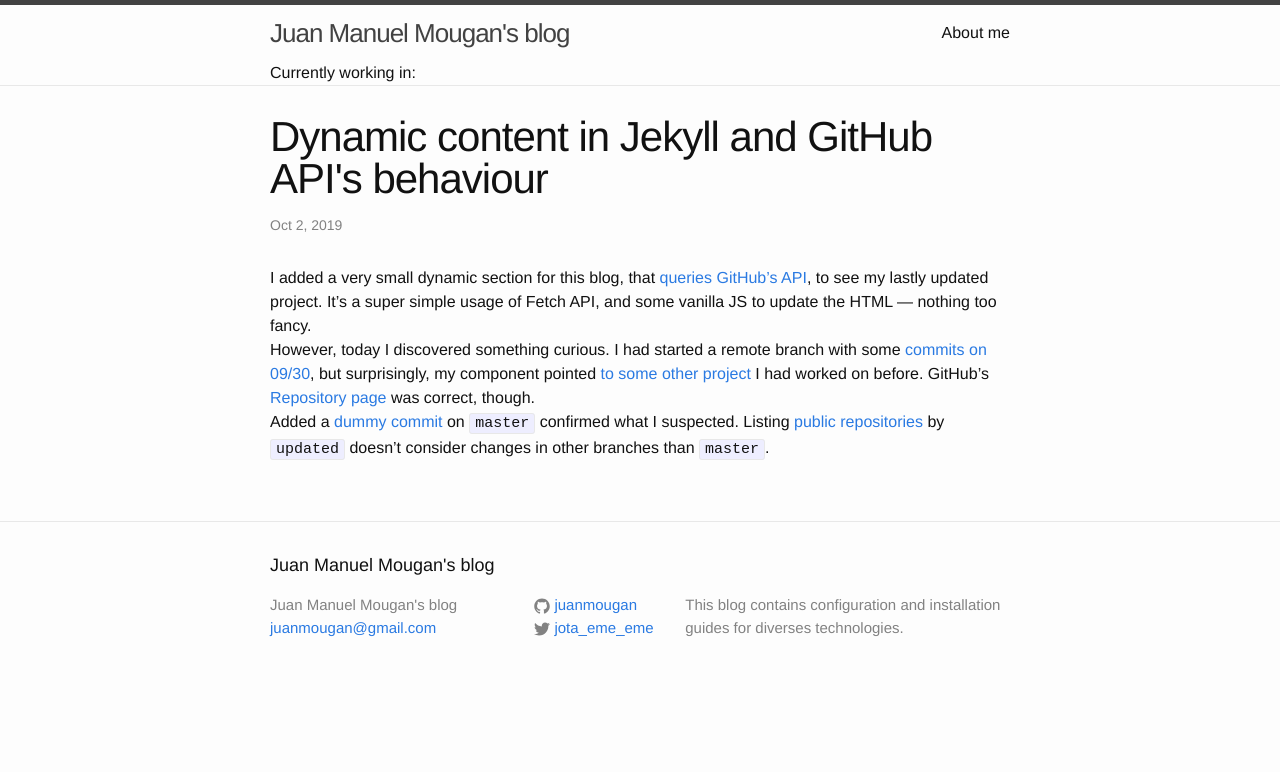
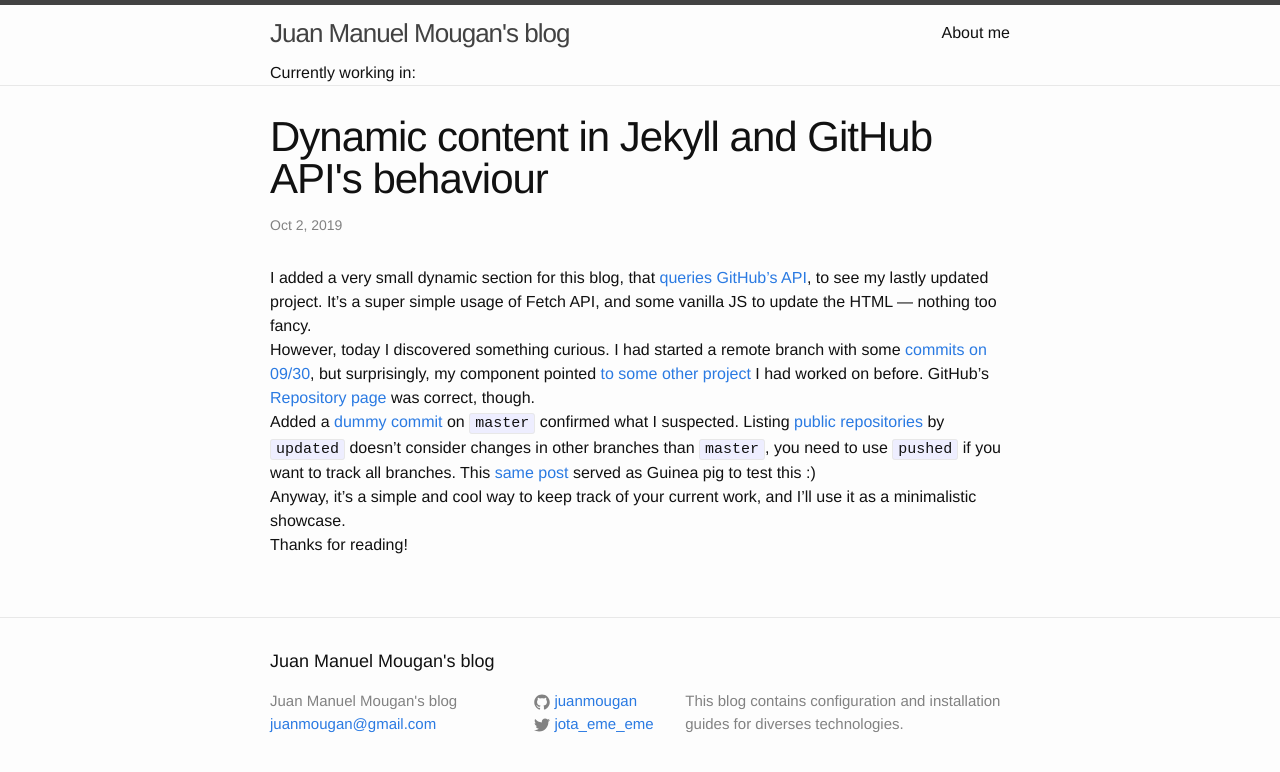
Before and after one commit to juanmougan/juanmougan.github.io, a Jekyll site: the page built from _posts/2019-10-02-dynamic-content-in-jekyll.markdown, in a window 1280 px wide. Shown: the top 772 px of the page. Built offline with Jekyll 4.4.1, drawn with Linux system fonts in a browser that asks for light colours.

Commit message:
Added las paragraph

```diff
--- a/_posts/2019-10-02-dynamic-content-in-jekyll.markdown
+++ b/_posts/2019-10-02-dynamic-content-in-jekyll.markdown
@@ -9,4 +9,6 @@ I added a very small dynamic section for this blog, that [queries GitHub's API](
 update the HTML — nothing too fancy.
 However, today I discovered something curious. I had started a remote branch with some [commits on 09/30](https://github.com/juanmougan/spring-stuff/commit/83333fa4f32451b2d0f0d772fc6e6dc25d565817), but surprisingly, my component pointed [to some other project](https://github.com/juanmougan/estate-webscraper) I had worked on before. GitHub's [Repository page](https://github.com/juanmougan?tab=repositories) was correct, though.
 Added a [dummy commit](https://github.com/juanmougan/spring-stuff/commit/8d42b5e9b498cbf6bc782eb2d17a4793c6090db6) on `master` confirmed what I suspected. Listing [public repositories](https://developer.github.com/v3/repos/#list-user-repositories) by `updated` doesn't consider changes in
-other branches than `master`.
+other branches than `master`, you need to use `pushed` if you want to track all branches. This [same post](https://github.com/juanmougan/juanmougan.github.io/commit/9e3a9d3b594b2a8dd7d153fdc50fe9e1d76bdd79) served as Guinea pig to test this :)
+Anyway, it's a simple and cool way to keep track of your current work, and I'll use it as a minimalistic showcase.
+Thanks for reading!
```
